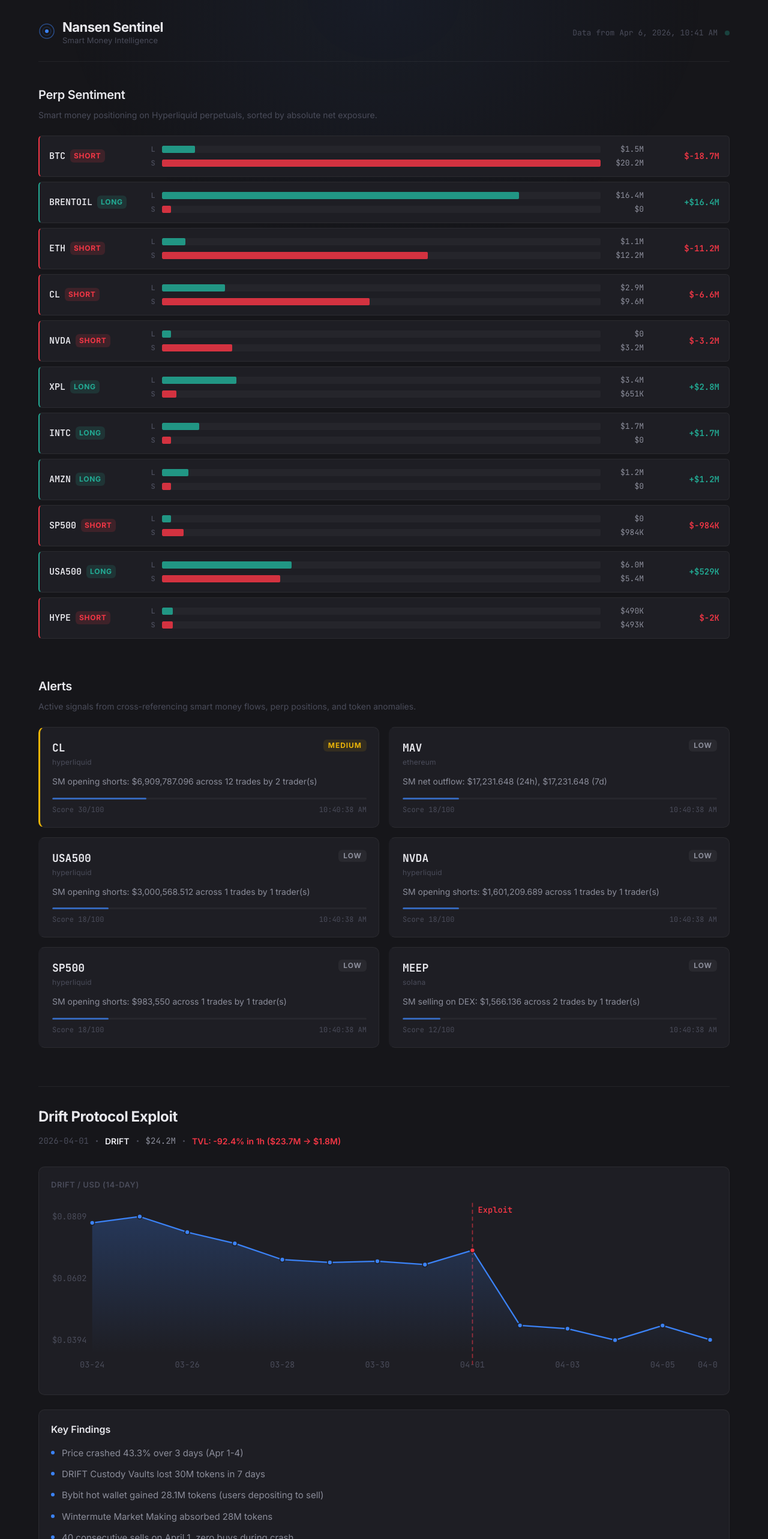
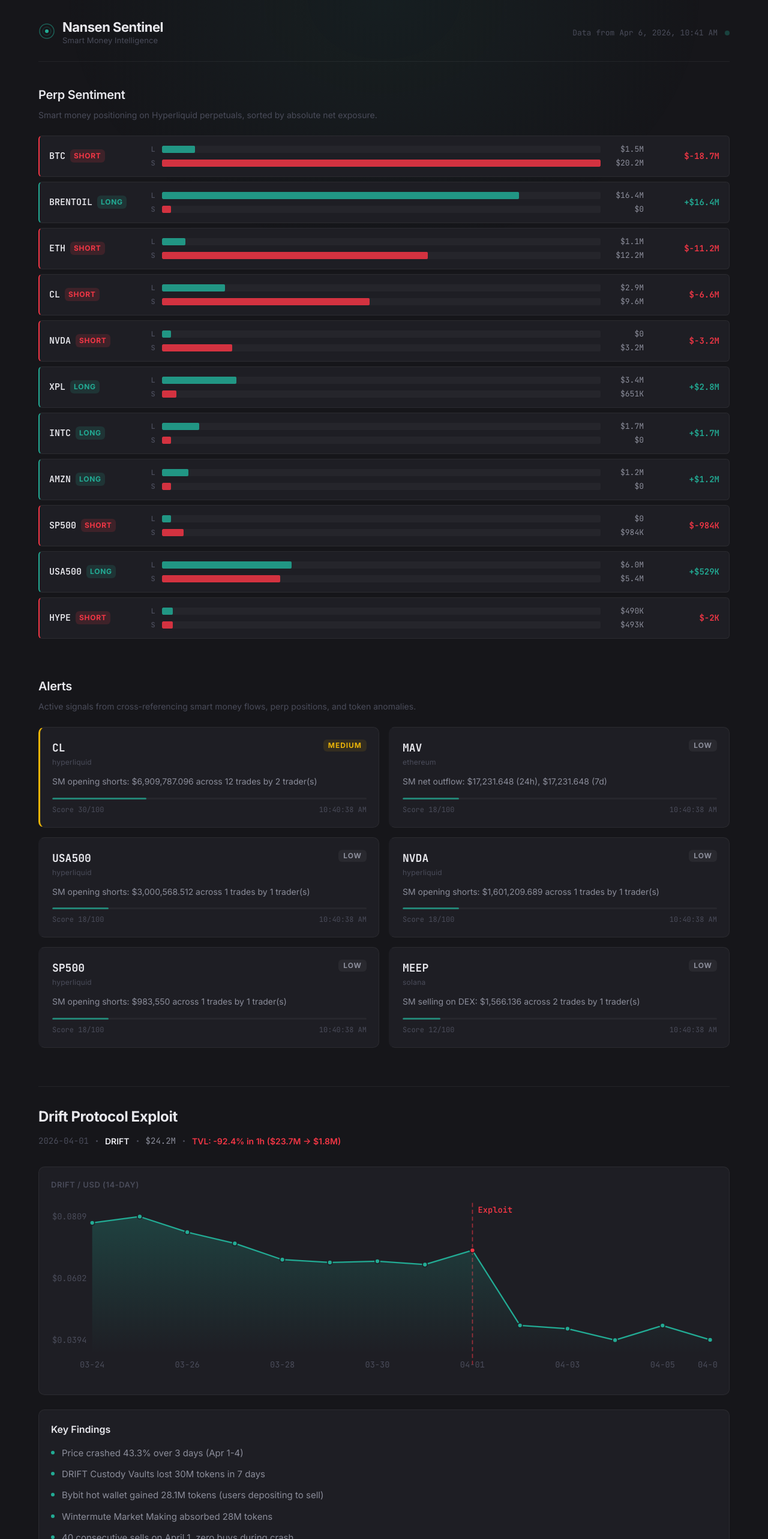
Before and after one commit to Yonkoo11/nansen-sentinel, a Svelte app in the folder dashboard/: page / in a window 1280 px wide. Shown: the top 2566 px of the page at 60% size. Built offline with nearby package versions, Linux system fonts and the light colour scheme.

Commit message:
Switch accent to Nansen brand teal, visual audit fixes

```diff
--- a/dashboard/src/App.svelte
+++ b/dashboard/src/App.svelte
@@ -223,7 +223,7 @@
     <div class="loading-ring">
       <svg width="48" height="48" viewBox="0 0 48 48" fill="none">
         <circle cx="24" cy="24" r="20" stroke="rgba(59,130,246,0.15)" stroke-width="3"/>
-        <circle cx="24" cy="24" r="20" stroke="var(--accent-blue)" stroke-width="3" stroke-linecap="round" stroke-dasharray="30 100" class="spin-ring"/>
+        <circle cx="24" cy="24" r="20" stroke="var(--accent-brand)" stroke-width="3" stroke-linecap="round" stroke-dasharray="30 100" class="spin-ring"/>
       </svg>
     </div>
     <p class="loading-text">Loading intelligence data</p>
@@ -242,9 +242,9 @@
     <div class="header-left">
       <div class="logo-mark">
         <svg width="28" height="28" viewBox="0 0 28 28" fill="none">
-          <circle cx="14" cy="14" r="12" stroke="var(--accent-blue)" stroke-width="1.5" opacity="0.5"/>
-          <circle cx="14" cy="14" r="7" stroke="var(--accent-blue)" stroke-width="1" opacity="0.3"/>
-          <circle cx="14" cy="14" r="3" fill="var(--accent-blue)"/>
+          <circle cx="14" cy="14" r="12" stroke="var(--accent-brand)" stroke-width="1.5" opacity="0.5"/>
+          <circle cx="14" cy="14" r="7" stroke="var(--accent-brand)" stroke-width="1" opacity="0.3"/>
+          <circle cx="14" cy="14" r="3" fill="var(--accent-brand)"/>
         </svg>
       </div>
       <div>
@@ -383,8 +383,8 @@
 
           <defs>
             <linearGradient id="areaGrad" x1="0" y1="0" x2="0" y2="1">
-              <stop offset="0%" stop-color="var(--accent-blue)" stop-opacity="0.25"/>
-              <stop offset="100%" stop-color="var(--accent-blue)" stop-opacity="0"/>
+              <stop offset="0%" stop-color="var(--accent-brand)" stop-opacity="0.25"/>
+              <stop offset="100%" stop-color="var(--accent-brand)" stop-opacity="0"/>
             </linearGradient>
           </defs>
 
@@ -395,7 +395,7 @@
           <path
             d={buildPricePath(data.drift_case_study.price_timeline)}
             fill="none"
-            stroke="var(--accent-blue)"
+            stroke="var(--accent-brand)"
             stroke-width="2"
             stroke-linecap="round"
             stroke-linejoin="round"
@@ -413,7 +413,7 @@
               cx={cx}
               cy={cy}
               r="3.5"
-              fill={pt.date === '2026-04-01' ? 'var(--accent-red)' : 'var(--accent-blue)'}
+              fill={pt.date === '2026-04-01' ? 'var(--accent-red)' : 'var(--accent-brand)'}
               stroke="var(--bg-surface)"
               stroke-width="1.5"
             />
@@ -628,7 +628,7 @@
     left: 0;
     right: 0;
     height: 500px;
-    background: radial-gradient(ellipse at 50% 0%, rgba(59,130,246,0.06) 0%, transparent 60%);
+    background: radial-gradient(ellipse at 50% 0%, rgba(34,171,148,0.06) 0%, transparent 60%);
     pointer-events: none;
     z-index: 0;
   }
@@ -919,7 +919,7 @@
 
   .alert-score-fill {
     height: 100%;
-    background: var(--accent-blue);
+    background: var(--accent-brand);
     border-radius: 2px;
     opacity: 0.7;
   }
@@ -1044,7 +1044,7 @@
     width: 6px;
     height: 6px;
     border-radius: 50%;
-    background: var(--accent-blue);
+    background: var(--accent-brand);
     flex-shrink: 0;
     margin-top: 8px;
   }
@@ -1113,7 +1113,7 @@
     height: 18px;
     border-radius: var(--radius-sm);
     background: rgba(59,130,246,0.1);
-    color: var(--accent-blue);
+    color: var(--accent-brand);
     font-size: 10px;
     font-weight: 700;
     flex-shrink: 0;
@@ -1191,7 +1191,7 @@
     height: 28px;
     border-radius: 50%;
     background: rgba(59,130,246,0.1);
-    color: var(--accent-blue);
+    color: var(--accent-brand);
     display: flex;
     align-items: center;
     justify-content: center;
@@ -1283,7 +1283,7 @@
   }
 
   .footer strong {
-    color: var(--accent-blue);
+    color: var(--accent-brand);
     font-weight: 600;
   }
 
--- a/dashboard/src/app.css
+++ b/dashboard/src/app.css
@@ -17,8 +17,8 @@
   --text-secondary: #8b8d9a;
   --text-muted: #4a4c5a;
 
-  --accent-blue: #3b82f6;
-  --accent-blue-glow: rgba(59, 130, 246, 0.12);
+  --accent-brand: #22AB94;
+  --accent-brand-glow: rgba(34, 171, 148, 0.12);
   --accent-green: #22AB94;
   --accent-green-dim: rgba(34, 171, 148, 0.15);
   --accent-green-glow: rgba(34, 171, 148, 0.10);
@@ -159,12 +159,12 @@
 /* Focus states */
 a:focus-visible,
 button:focus-visible {
-  outline: 2px solid var(--accent-blue);
+  outline: 2px solid var(--accent-brand);
   outline-offset: 2px;
 }
 
 a {
-  color: var(--accent-blue);
+  color: var(--accent-brand);
   text-decoration: none;
 }
 
```
